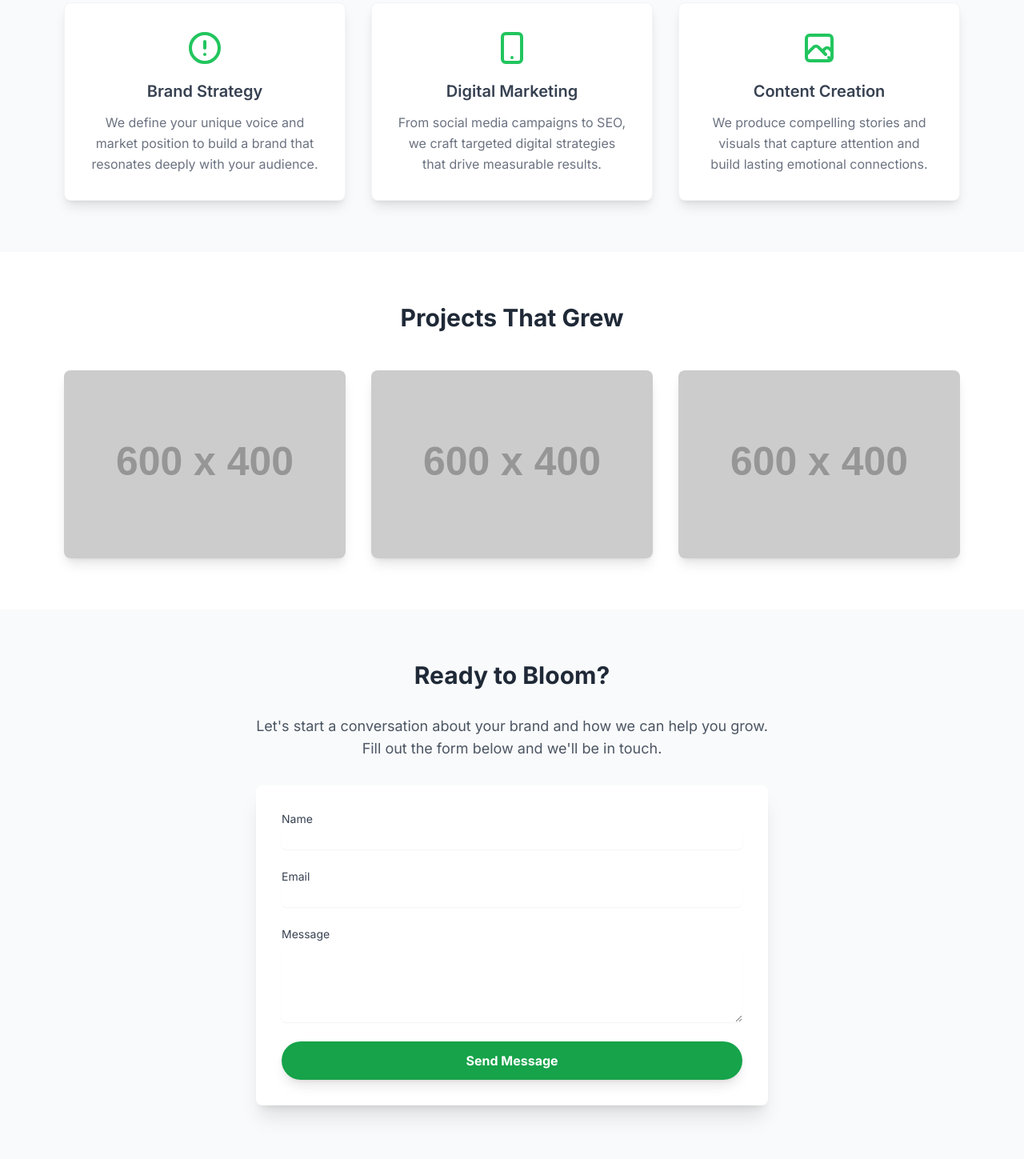
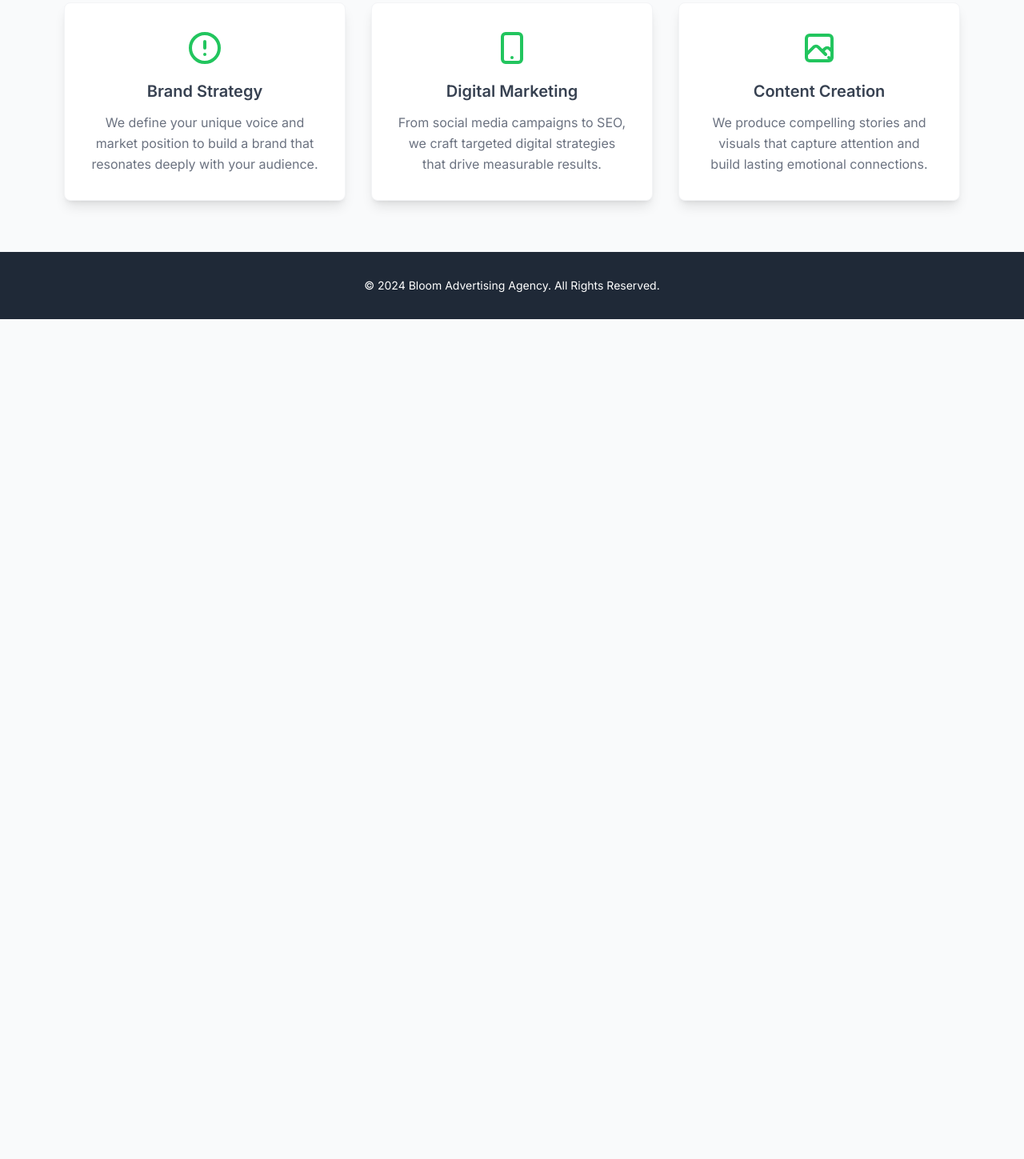
Before and after one commit to linux-edu/Bloom, a plain HTML site: page index.html in a window 1280 px wide. Shown: the part 1109-2558 px from the top of the page at 80% size. After the commit the page ends 1508 px from the top, so only its background shows below. Drawn offline with nearby package versions, Linux system fonts and the light colour scheme; placeholder pictures from the web are drawn by us.

Commit message:
Update index.html

```diff
--- a/index.html
+++ b/index.html
@@ -125,14 +125,14 @@
             </div>
         </div>
     </section>
-<!--
-    <!-- Work/Portfolio Section -->
+<!---->
+    <!-- Work/Portfolio Section -->  <!--
     <section id="work" class="py-16 bg-white">
         <div class="container mx-auto px-4 max-w-6xl">
             <h2 class="text-3xl font-bold text-center text-gray-800 mb-12">Projects That Grew</h2>
-            <div class="grid md:grid-cols-2 lg:grid-cols-3 gap-8">
+            <div class="grid md:grid-cols-2 lg:grid-cols-3 gap-8">  -->
                 <!-- Project 1 -->
-                <div class="relative group rounded-lg overflow-hidden shadow-lg">
+<!--                <div class="relative group rounded-lg overflow-hidden shadow-lg">
                     <img src="https://placehold.co/600x400/15803d/ffffff?text=Eco+Wear" alt="Eco-friendly fashion brand campaign" class="w-full h-auto transform group-hover:scale-105 transition duration-500">
                     <div class="absolute inset-0 bg-green-800 bg-opacity-70 flex items-center justify-center opacity-0 group-hover:opacity-100 transition-opacity duration-500">
                         <div class="text-center text-white px-4">
@@ -140,9 +140,9 @@
                             <p class="text-sm mt-2">Brand Identity & Digital Campaign</p>
                         </div>
                     </div>
-                </div>
+                </div>    -->
                 <!-- Project 2 -->
-                <div class="relative group rounded-lg overflow-hidden shadow-lg">
+  <!--              <div class="relative group rounded-lg overflow-hidden shadow-lg">
                     <img src="https://placehold.co/600x400/1e40af/ffffff?text=Urban+Cafe" alt="Coffee shop rebranding project" class="w-full h-auto transform group-hover:scale-105 transition duration-500">
                     <div class="absolute inset-0 bg-blue-800 bg-opacity-70 flex items-center justify-center opacity-0 group-hover:opacity-100 transition-opacity duration-500">
                         <div class="text-center text-white px-4">
@@ -150,9 +150,9 @@
                             <p class="text-sm mt-2">Social Media Management</p>
                         </div>
                     </div>
-                </div>
+                </div>  -->
                 <!-- Project 3 -->
-                <div class="relative group rounded-lg overflow-hidden shadow-lg">
+<!--                <div class="relative group rounded-lg overflow-hidden shadow-lg">
                     <img src="https://placehold.co/600x400/9d174d/ffffff?text=FinTech+Solutions" alt="Financial technology company campaign" class="w-full h-auto transform group-hover:scale-105 transition duration-500">
                     <div class="absolute inset-0 bg-pink-800 bg-opacity-70 flex items-center justify-center opacity-0 group-hover:opacity-100 transition-opacity duration-500">
                         <div class="text-center text-white px-4">
@@ -164,9 +164,9 @@
             </div>
         </div>
     </section>
-
+-->
     <!-- Contact Section -->
-    <section id="contact" class="py-16 bg-gray-50">
+<!--    <section id="contact" class="py-16 bg-gray-50">
         <div class="container mx-auto px-4 max-w-2xl">
             <h2 class="text-3xl font-bold text-center text-gray-800 mb-8">Ready to Bloom?</h2>
             <p class="text-center text-lg text-gray-600 mb-8">
```
